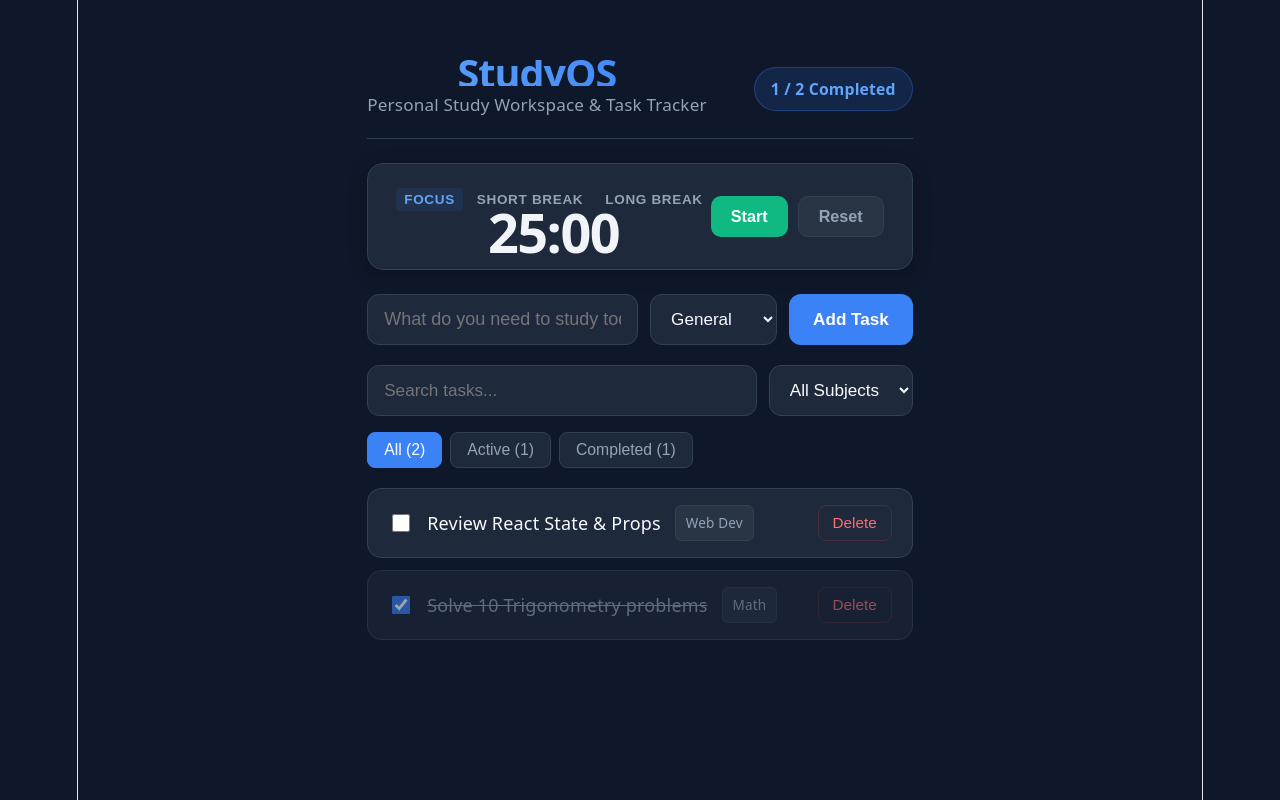
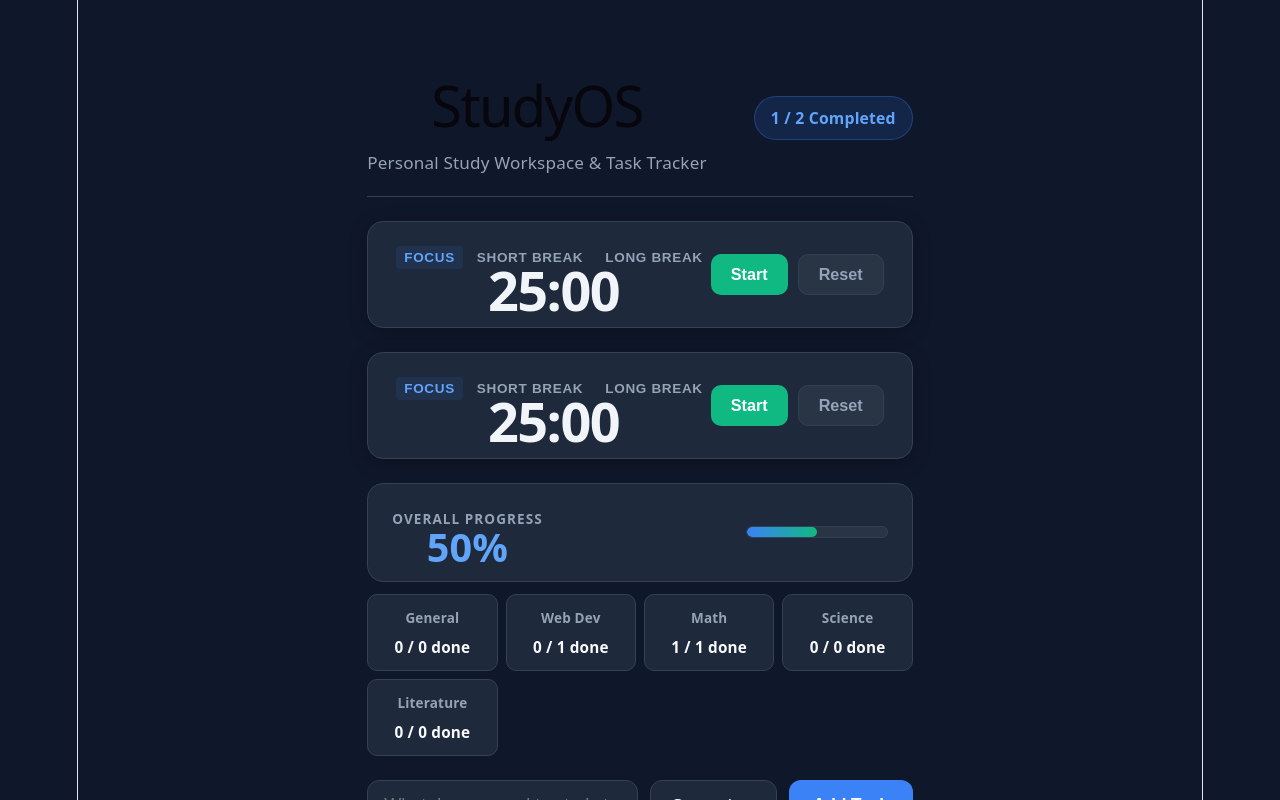
Before and after one commit to alllovevidit-jpg/study-os, a React (Vite) app: page / in a window 1280 px wide. Shown: the top 800 px of the page. Built offline with nearby package versions, Linux system fonts and the light colour scheme.

Commit message:
Fix header text rendering and add productivity analytics stats dashboard

```diff
--- a/src/App.css
+++ b/src/App.css
@@ -33,14 +33,12 @@ body {
   margin-bottom: 24px;
 }
 
-.header h1 {
+..header h1 {
   margin: 0;
   font-size: 2.2rem;
   font-weight: 800;
   letter-spacing: -0.025em;
-  background: linear-gradient(to right, #60a5fa, #3b82f6);
-  -webkit-background-clip: text;
-  -webkit-text-fill-color: transparent;
+  color: var(--text-main); /* Uses solid text color instead of overlapping gradient clips */
 }
 
 .subtitle {
--- a/src/App.jsx
+++ b/src/App.jsx
@@ -1,6 +1,7 @@
 import { useState, useEffect } from 'react';
 import StudyTimer from './StudyTimer';
 import './App.css';
+import StudyStats from './StudyStats';
 
 const DEFAULT_TASKS = [
   { id: 1, title: 'Review React State & Props', subject: 'Web Dev', completed: false },
@@ -16,7 +17,7 @@ function App() {
   const [newTaskTitle, setNewTaskTitle] = useState('');
   const [newTaskSubject, setNewTaskSubject] = useState('General');
 
-  // NEW STATES
+
   const [filter, setFilter] = useState('all');
   const [searchQuery, setSearchQuery] = useState('');
   const [subjectFilter, setSubjectFilter] = useState('All');
@@ -82,6 +83,8 @@ function App() {
       </header>
 
       <StudyTimer />
+      <StudyTimer />
+<StudyStats tasks={tasks} />
 
       <form className="task-form" onSubmit={handleAddTask}>
         <input
--- /dev/null
+++ b/src/studystats.css
@@ -0,0 +1,73 @@
+.stats-dashboard {
+  margin-bottom: 24px;
+}
+
+.stats-main-card {
+  background: var(--card-bg);
+  border: 1px solid var(--card-border);
+  border-radius: 16px;
+  padding: 20px 24px;
+  display: flex;
+  justify-content: space-between;
+  align-items: center;
+  margin-bottom: 12px;
+}
+
+.stats-label {
+  font-size: 0.75rem;
+  color: var(--text-muted);
+  text-transform: uppercase;
+  letter-spacing: 0.08em;
+  font-weight: 700;
+}
+
+.stats-big-number {
+  font-size: 2.2rem;
+  font-weight: 800;
+  color: #60a5fa;
+  margin-top: 2px;
+}
+
+.progress-bar-container {
+  width: 140px;
+  height: 10px;
+  background: rgba(255, 255, 255, 0.05);
+  border-radius: 9999px;
+  overflow: hidden;
+  border: 1px solid var(--card-border);
+}
+
+.progress-bar-fill {
+  height: 100%;
+  background: linear-gradient(to right, #3b82f6, #10b981);
+  border-radius: 9999px;
+  transition: width 0.4s ease;
+}
+
+.subject-stats-grid {
+  display: grid;
+  grid-template-columns: repeat(auto-fit, minmax(110px, 1fr));
+  gap: 8px;
+}
+
+.subject-stat-card {
+  background: var(--card-bg);
+  border: 1px solid var(--card-border);
+  border-radius: 10px;
+  padding: 10px 12px;
+  text-align: center;
+}
+
+.stat-subj-name {
+  display: block;
+  font-size: 0.75rem;
+  font-weight: 600;
+  color: var(--text-muted);
+  margin-bottom: 2px;
+}
+
+.stat-subj-count {
+  font-size: 0.85rem;
+  font-weight: 700;
+  color: var(--text-main);
+}
--- /dev/null
+++ b/src/studystats.jsx
@@ -0,0 +1,50 @@
+import './StudyStats.css';
+
+function StudyStats({ tasks }) {
+  const totalTasks = tasks.length;
+  const completedTasks = tasks.filter((t) => t.completed).length;
+  const completionRate = totalTasks > 0 ? Math.round((completedTasks / totalTasks) * 100) : 0;
+
+  // Calculate breakdown per subject dynamically
+  const subjects = ['General', 'Web Dev', 'Math', 'Science', 'Literature'];
+
+  const subjectStats = subjects.map((subj) => {
+    const subjTasks = tasks.filter((t) => t.subject === subj);
+    const subjCompleted = subjTasks.filter((t) => t.completed).length;
+    return {
+      subject: subj,
+      total: subjTasks.length,
+      completed: subjCompleted,
+    };
+  });
+
+  return (
+    <div className="stats-dashboard">
+      <div className="stats-main-card">
+        <div>
+          <span className="stats-label">Overall Progress</span>
+          <div className="stats-big-number">{completionRate}%</div>
+        </div>
+        <div className="progress-bar-container">
+          <div
+            className="progress-bar-fill"
+            style={{ width: `${completionRate}%` }}
+          ></div>
+        </div>
+      </div>
+
+      <div className="subject-stats-grid">
+        {subjectStats.map((stat) => (
+          <div key={stat.subject} className="subject-stat-card">
+            <span className="stat-subj-name">{stat.subject}</span>
+            <span className="stat-subj-count">
+              {stat.completed} / {stat.total} done
+            </span>
+          </div>
+        ))}
+      </div>
+    </div>
+  );
+}
+
+export default StudyStats;
```
